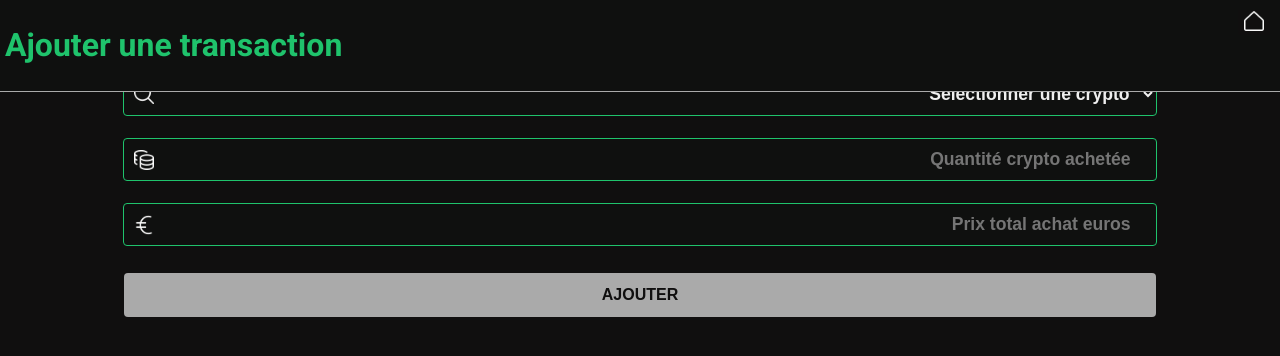
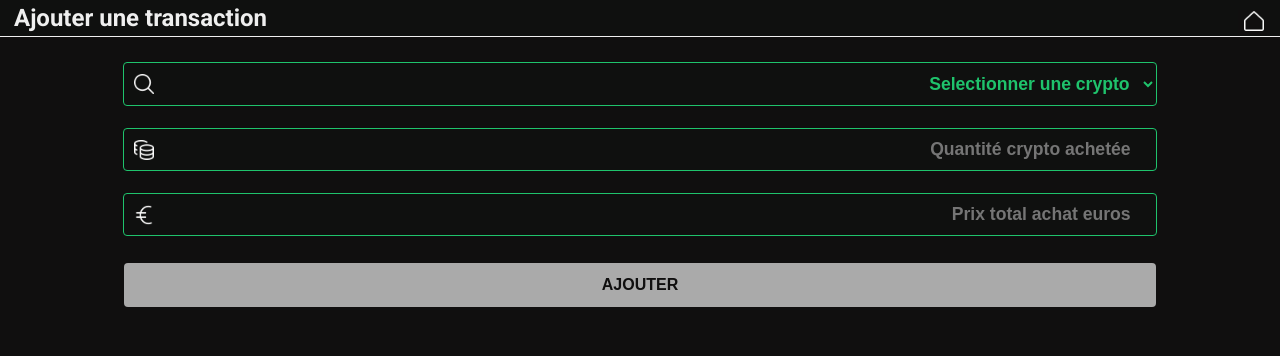
Before and after one commit to AlexStudi/CryptoTracker, a Python web app: template templates/crypto_add.html in a window 1280 px wide. Shown: the top 356 px of the page. Run offline with Jinja, Linux system fonts and the light colour scheme; the template is opened without the code that fills it, so the values that code supplies are empty; some libraries are stand-ins or nearby versions.

Commit message:
Update fichier CSS et fichier images

```diff
--- a/static/CSS/style.css
+++ b/static/CSS/style.css
@@ -1,4 +1,4 @@
-/*Charte graphique
+/* Charte graphique
 Fonts :
     Titre : Roboto bolt
     Autre : Roboto regular
@@ -7,24 +7,23 @@ Colors :
     #100f0f (noir)
     #efefef (gris clair)
     #1fc36c (vert)
-    #E31E21 (red for tendance)
-$bg-color
-*/
+    #FF9586 (red for tendance)  */
 
 body{
     background-color: #100f0f ;
     font-family: 'Roboto', sans-serif;
-    color: white;
+    color: #efefef;
 }
-
-h1,h2,h3{
-    font-weight : bold;
-    color: #1fc36c;
+h1{
+    font-size: x-large;
+    padding: 10px;
+    text-align: center;
+    display: inline;
 }
 
 /* INPUT */
 input, select{
-    color: #efefef;
+    color : #1fc36c;
     background-color: #0f100f;
     font-size: 1.1em;
     font-weight: bold;
@@ -41,46 +40,29 @@ input, select{
     box-sizing:content-box;
     -webkit-box-sizing:content-box;
 }
-
 input:disabled{
     color:#efefef;
     background-color:#0f100f;
     border-color: #efefef;
     border-width: 1px;
 }
-
 input:focus{
     background-color: #454545;
     border-color: #1fc36c;
 }
-
 .centre{
     text-align: center;
 }
-
 .margin_bottom{
     margin-bottom: 20px;
-}
-
-.tempo{
-    color : rgb(118, 118, 118);
 }
 
 /* BLOCK */
 .block {
     display: block;
-
 }
 
 /*Mise en forme diverses*/
-.top_title{
-    color: #efefef ;
-    font-size: x-large;
-    padding: 10px;
-    text-align: center;
-
-}
-
 .text_1,.text_2, .text_3{
     font-size: 1em;
     text-align: center;
@@ -116,10 +98,10 @@ input:focus{
 }
 
 .margetop{
-    margin:70px 0 0 0;
+    margin:60px 0 0 0;
 }
 
-/*   BOUTON 1  */
+/*BUTTON*/
 .button, .button_r, .button_g, .button_bigger_r, .button_bigger_g {
     background-color: #1fc36c;
     border: none;
@@ -137,16 +119,15 @@ input:focus{
     padding: 13px 10px;
     margin: 25px 0px;
     min-width: 80%;
-
 }
 .button:hover {
     background-color: #1a9a55;
 }
 .button_r, .button_bigger_r {
-    background-color: #db3e33;
+    background-color: #FF9586;
 }
 .button_r:hover, .button_bigger_r:hover {
-    background-color: #e51f14;
+    background-color: #db3e33;
 }
 .button_g, .button_bigger_g {
     background-color: #efefefb0;
@@ -160,17 +141,13 @@ input:focus{
     border: none;
     color: none;
     text-decoration: none;
-
 }
-
-/*   BOUTON 2  */
 .Wallet_value {
     background-color: #100f0f;
     border: none;
     color: white;
-    padding: 20px 32px;
+    padding: 10px 20px;
     text-decoration: none;
-    /*display: inline-block;*/
     font-size: 2em;
     margin: 4px 2px;
     cursor: pointer;
@@ -179,36 +156,25 @@ input:focus{
     width: 100%;
 }
 
-/*Tableaux*/
+/*TABLE*/
 table {
     border-collapse: collapse;
     width: 100vw;
 }
+table, th, td, .ligne {
+    padding: 4px;
+}
+.ligne{
+    border-bottom: 0.5px solid #efefef;
+}
+/*text in TABLE*/
+.text_tab_2{
+    color: grey;
+    font-size: 0.7em;
+}
+.text_tab_3{
 
-table, th, td, .ligne {
-    padding: 5px;
-}
-
-.ligne{
-    border-bottom: 1px solid #efefefb0;
-}
-
-.table_1{
-    font-size: medium;
-    font-weight: bold;
-}
-.table_2{
-    color: #efefefb0;
-    font-size: 0.8em;
-}
-.table_3{
-    font-size: 0.8em;
-}
-.table_title{
-    text-align: left;
-    color: #1fc36c;
-    font-weight: 100;
-    font-size: 0.8em;
+    font-size: 0.9em;
 }
 
 /*symbols on left side of the input and select*/
```
Also changed, not shown: static/pictures/History.png, static/pictures/History2.png, static/pictures/chat_bubble.PNG (added), static/pictures/graph_down.PNG, static/pictures/graph_down_old.PNG (added).
